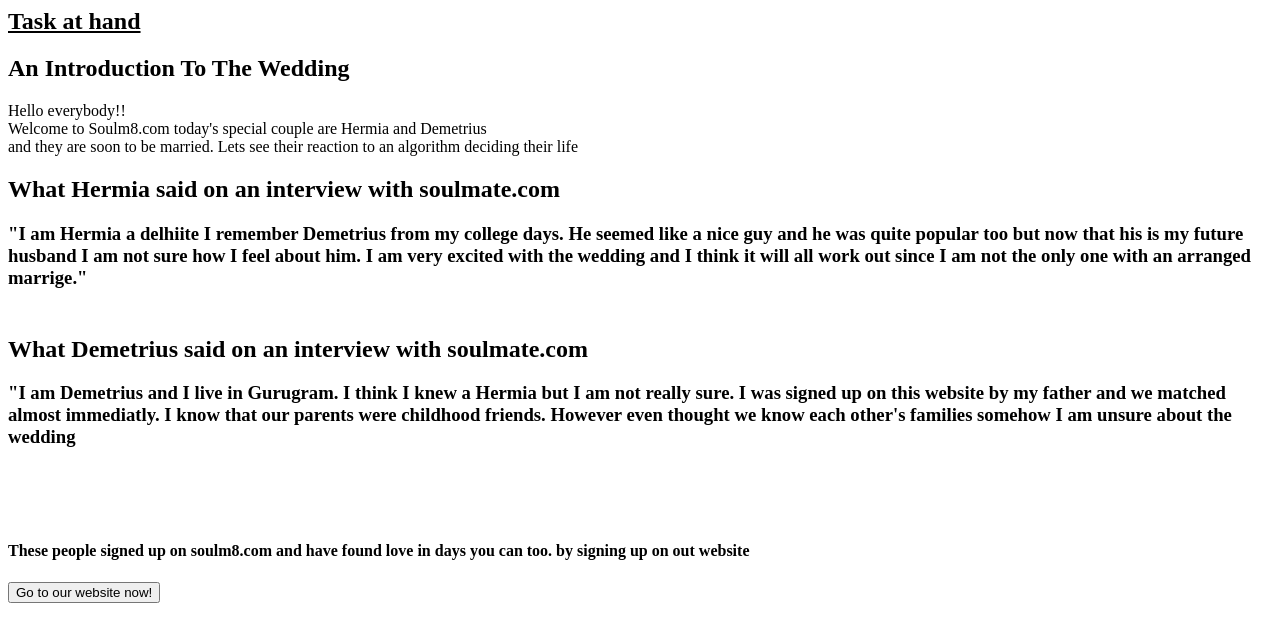
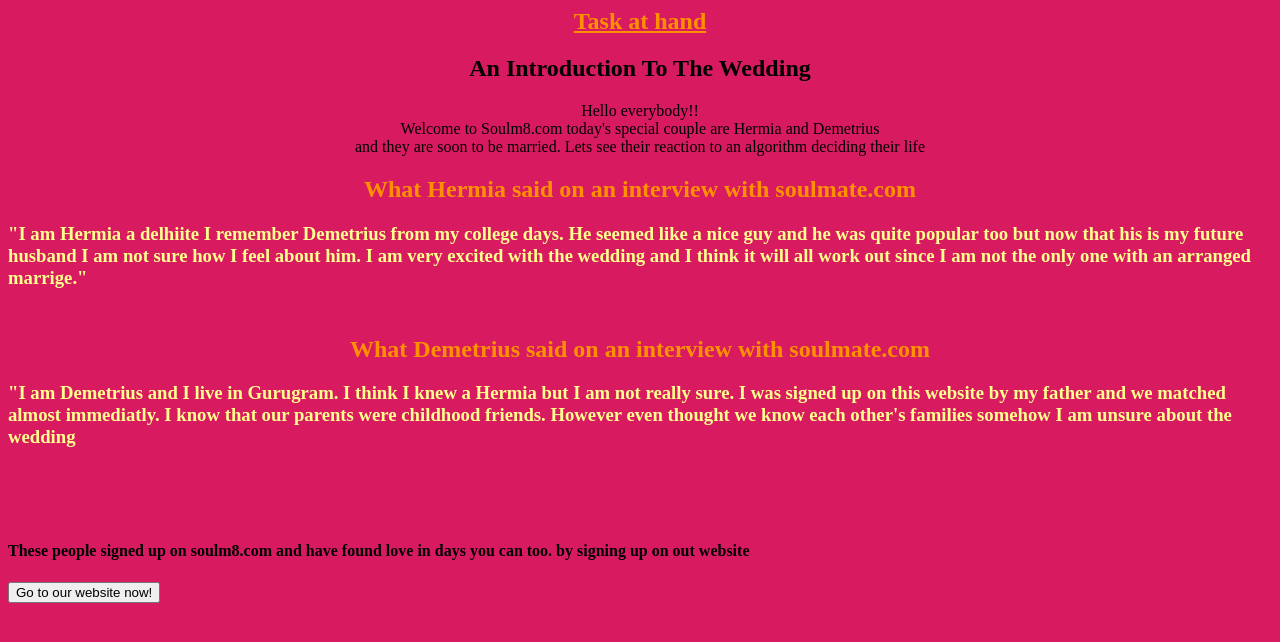
Before and after one commit to Chaitanya-purohit/soulm8Chaitanya, a plain HTML site: page index.html in a window 1280 px wide. Drawn offline with Linux system fonts and the light colour scheme.

Commit message:
Update index.html

```diff
--- a/index.html
+++ b/index.html
@@ -3,7 +3,7 @@
     <title>
       www.Soulm8.com/today's-power-couple
     </title>
-	<link src="formatting.css" type="stylesheet" rel="text/css"/>
+	<link href="formating.css" rel="stylesheet" type="text/css"/>
   </head>
   <body>
     <section id="sec1">
```
